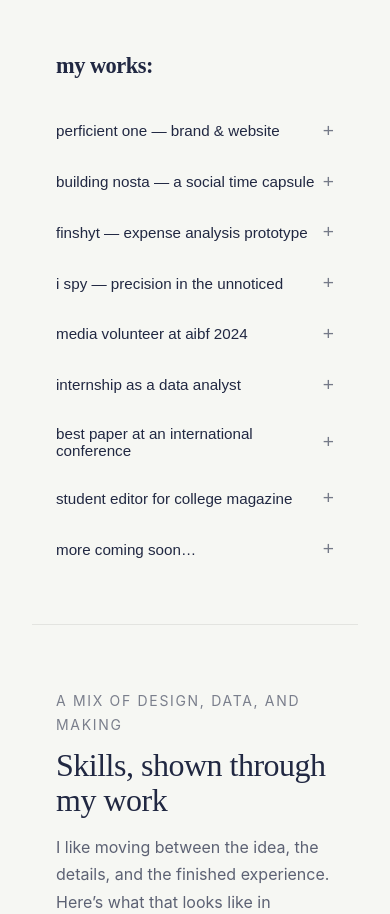
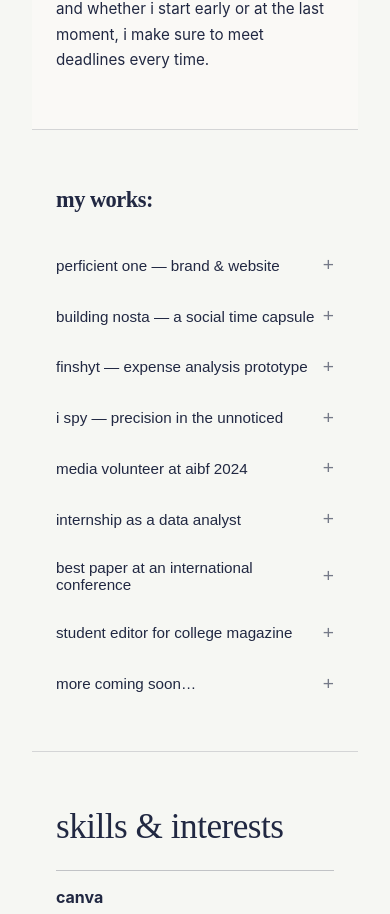
Before and after one commit to phutcop/portfolio, a React (Vite) app in the folder myPortfolio/: page / in a window 390 px wide. Shown: the part 1057-1971 px from the top of the page. Built offline with nearby package versions, Linux system fonts and the light colour scheme.

Commit message:
Restore portfolio section flow and simplify skills

```diff
--- a/myPortfolio/src/App.jsx
+++ b/myPortfolio/src/App.jsx
@@ -95,11 +95,11 @@ function App() {
 
       {/* MAIN CONTENT */}
       <main className="content">
-        <Home />
-        <About />
-        <Work />
-        <Skills />
-        <ContactPage />
+        <section id="home" className="section home"><Home /></section>
+        <section id="about" className="section about-section"><About /></section>
+        <section id="works" className="section work"><Work /></section>
+        <section id="skills" className="section skills"><Skills /></section>
+        <section id="contact" className="section contact"><ContactPage /></section>
       </main>
 
       {/* 🐯 TIGER */}
--- a/myPortfolio/src/components/About.jsx
+++ b/myPortfolio/src/components/About.jsx
@@ -4,7 +4,7 @@ function About() {
   };
 
   return (
-    <section id="about" className="section about-section">
+    <div className="about-inner">
       {/* BIG FADED WORD */}
       <div className="about-bg-word">about</div>
 
@@ -41,7 +41,7 @@ function About() {
           </button>
         </div>
       </div>
-    </section>
+    </div>
   );
 }
 
--- a/myPortfolio/src/components/Skills.jsx
+++ b/myPortfolio/src/components/Skills.jsx
@@ -1,91 +1,41 @@
 function Skills() {
-  const scrollTo = (id) => {
-    document.getElementById(id)?.scrollIntoView({ behavior: "smooth" });
-  };
-
   const skills = [
-    {
-      area: "Brand & visual design",
-      tools: "CorelDRAW · Canva",
-      proof: "Created Perficient One’s logo and visual identity, then carried the system into its website and brand materials.",
-      standout: "I connect visual choices to how a brand works in the real world, beyond a moodboard.",
-    },
-    {
-      area: "Front-end development",
-      tools: "HTML · CSS · React",
-      proof: "Built responsive experiences for the Perficient One website and Nosta’s public landing page and waitlist.",
-      standout: "I pay attention to how content, navigation, and layout hold together on both desktop and mobile.",
-    },
-    {
-      area: "Data analysis & visualisation",
-      tools: "Power BI · reporting",
-      proof: "At CNET Technologies, analysed leads across features and prepared reports; Finshyt applies that lens to spending data.",
-      standout: "I look for the useful pattern in a dataset, then make it easier for someone else to understand.",
-    },
-    {
-      area: "Python & prototyping",
-      tools: "Python · FastAPI",
-      proof: "Finshyt uses a Python API to explore annual ledgers, monthly and category trends, and answers grounded in transactions.",
-      standout: "I can take an idea from raw records toward a working product flow, while being clear about what is still a prototype.",
-    },
-    {
-      area: "Media & communication",
-      tools: "Video editing · writing",
-      proof: "At AIBF 2024, wrote event notes, press notes, and articles during the 10-day festival; I also work with video editing.",
-      standout: "I enjoy making information clear and engaging, whether it is a project story, a report, or a visual edit.",
-    },
+    ["canva", "i make niche designs that fit the idea, instead of looking like another template."],
+    ["coreldraw", "i care about the little details in a logo; perficient one gave me plenty to get right."],
+    ["power bi", "i turn a messy sheet into a report someone can actually use, like i did with leads at cnet."],
+    ["html & css", "i like making a layout feel just as considered on a phone as it does on a laptop."],
+    ["react", "i use components to make interactive ideas easier to build and keep improving."],
+    ["python", "i use it to make data ideas work, including the ledger analysis behind finshyt."],
+    ["video editing", "i know when to cut: the best part of a story deserves the screen time."],
+    ["acting", "it has taught me that how you say something matters as much as what you say."],
+    ["travelling", "new places make me notice details i would have missed at home."],
+    ["minecraft", "it taught me lava can be behind any block. look before you dig."],
+    ["poker", "it taught me to make decisions with incomplete information and keep a straight face."],
+    ["coffee", "it prepares me for the fact that life can be bitter too."],
   ];
 
   return (
-    <section id="skills" className="section skills">
+    <div className="skills-inner">
       <div className="about-bg-word" aria-hidden="true">skills</div>
       <div className="skills-wrapper">
-        <div className="skills-heading">
-          <p className="skills-eyebrow">A mix of design, data, and making</p>
-          <h2 className="skills-title">Skills, shown through my work</h2>
-          <p className="skills-intro">
-            I like moving between the idea, the details, and the finished experience.
-            Here’s what that looks like in practice.
-          </p>
-        </div>
-
-        <div className="skills-table-wrap">
-          <table className="skills-table">
-            <thead>
-              <tr>
-                <th scope="col">Skill</th>
-                <th scope="col">Project proof</th>
-                <th scope="col">My approach</th>
-              </tr>
-            </thead>
-            <tbody>
-              {skills.map((skill) => (
-                <tr key={skill.area}>
-                  <th scope="row">
-                    <span className="skill-area">{skill.area}</span>
-                    <span className="skill-tools">{skill.tools}</span>
-                  </th>
-                  <td data-label="Project proof">{skill.proof}</td>
-                  <td data-label="My approach">{skill.standout}</td>
-                </tr>
-              ))}
-            </tbody>
-          </table>
-        </div>
-
-        <p className="skills-interests">
-          <span>Outside work</span> Acting, travel, Minecraft, and poker keep me curious about people, places, and how things fit together.
-        </p>
-
+        <h2 className="skills-title">skills & interests</h2>
+        <ul className="skills-grid">
+          {skills.map(([name, description]) => (
+            <li className="skill-note" key={name}>
+              <h3>{name}</h3>
+              <p>{description}</p>
+            </li>
+          ))}
+        </ul>
         <button
           className="scroll-down"
-          onClick={() => scrollTo("contact")}
+          onClick={() => document.getElementById("contact")?.scrollIntoView({ behavior: "smooth" })}
           aria-label="Scroll to contact"
         >
           ↓
         </button>
       </div>
-    </section>
+    </div>
   );
 }
 
--- a/myPortfolio/src/components/Work.jsx
+++ b/myPortfolio/src/components/Work.jsx
@@ -95,7 +95,7 @@ function Work() {
   ];
 
   return (
-    <section id="works" className="section work">
+    <div className="work-inner">
       <div className="about-bg-word" aria-hidden="true">works</div>
       <div className="work-wrapper">
         <h2 className="work-title">my works:</h2>
@@ -141,7 +141,7 @@ function Work() {
           ↓
         </button>
       </div>
-    </section>
+    </div>
   );
 }
 
--- a/myPortfolio/src/index.css
+++ b/myPortfolio/src/index.css
@@ -175,8 +175,7 @@ p {
    WORK / PROJECTS
 ====================== */
 .work {
-  max-width: 1100px;
-  margin: 0 auto;
+  width: 100%;
 }
 
 .projects {
@@ -208,191 +207,76 @@ p {
 /* ======================
    SKILLS
 ====================== */
-.skills {
-  text-align: left;
+.skills-inner,
+.skills-wrapper {
+  width: 100%;
 }
 
 .skills-wrapper {
-  width: 100%;
-  max-width: 1180px;
+  max-width: 1080px;
+  margin-inline: auto;
+}
+
+@media (min-width: 769px) {
+  .skills-wrapper {
+    padding-right: clamp(6rem, 9vw, 10rem);
+  }
 }
 
 .skills-title {
-  margin: 0;
+  margin: 0 0 2rem;
   text-align: left;
-  font-size: clamp(2rem, 3vw, 2.8rem);
+  font-size: clamp(2.2rem, 3.3vw, 3.2rem);
   line-height: 1.1;
 }
 
-.skills-eyebrow {
-  margin-bottom: 0.7rem;
-  color: rgba(33, 40, 66, 0.58);
-  font-size: 0.875rem;
-  letter-spacing: 0.12em;
-  text-transform: uppercase;
+.skills-grid {
+  display: grid;
+  grid-template-columns: repeat(2, minmax(0, 1fr));
+  column-gap: clamp(2rem, 5vw, 5rem);
+  margin: 0;
+  padding: 0;
+  list-style: none;
 }
 
-.skills-intro {
-  max-width: 44rem;
-  margin-top: 1rem;
-  color: rgba(33, 40, 66, 0.72);
-  font-size: 1rem;
+.skill-note {
+  display: grid;
+  grid-template-columns: minmax(6rem, 0.35fr) minmax(0, 1fr);
+  gap: 1rem;
+  align-items: start;
+  padding: 1.05rem 0;
+  border-top: 1px solid var(--border-subtle);
 }
 
-.skills-table-wrap {
-  margin-top: clamp(2rem, 3vw, 2.75rem);
-  overflow: visible;
+.skill-note h3 {
+  font-family: "Inter", system-ui, sans-serif;
+  font-size: 1rem;
+  font-weight: 650;
+  letter-spacing: 0;
+  text-transform: lowercase;
 }
 
-.skills-table {
-  width: 100%;
-  border-collapse: collapse;
-  table-layout: fixed;
-  text-align: left;
-}
-
-.skills-table th,
-.skills-table td {
-  padding: 0.95rem 1.1rem;
-  border-bottom: 1px solid var(--border-subtle);
-  vertical-align: top;
+.skill-note p {
+  color: rgba(33, 40, 66, 0.76);
   font-size: 1rem;
   line-height: 1.55;
-  overflow-wrap: anywhere;
-}
-
-.skills-table thead th {
-  border-top: 1px solid var(--border-subtle);
-  color: rgba(33, 40, 66, 0.62);
-  font-size: 0.875rem;
-  font-weight: 600;
-}
-
-.skills-table thead th:first-child,
-.skills-table tbody th {
-  width: 24%;
-  padding-left: 0;
-}
-
-.skills-table thead th:nth-child(2) {
-  width: 40%;
-}
-
-.skills-table thead th:nth-child(3) {
-  width: 36%;
-}
-
-.skills-table tbody th {
-  text-align: left;
-  font-weight: 600;
-}
-
-.skill-area,
-.skill-tools {
-  display: block;
-}
-
-.skill-tools {
-  margin-top: 0.25rem;
-  color: rgba(33, 40, 66, 0.62);
-  font-size: 0.875rem;
-  font-weight: 400;
-}
-
-.skills-table tbody td {
-  color: rgba(33, 40, 66, 0.78);
-}
-
-.skills-interests {
-  max-width: 58rem;
-  margin-top: 1.35rem;
-  color: rgba(33, 40, 66, 0.7);
-  font-size: 0.95rem;
-}
-
-.skills-interests span {
-  margin-right: 0.55rem;
-  color: var(--text-main);
-  font-weight: 600;
-}
-
-@media (min-width: 769px) and (max-height: 900px) {
-  .skills.section {
-    padding-top: 3.5rem;
-    padding-bottom: 3.5rem;
-  }
-
-  .skills-table th,
-  .skills-table td {
-    padding-top: 0.75rem;
-    padding-bottom: 0.75rem;
-  }
-}
-
-@media (max-width: 900px) {
-  .skills-table th,
-  .skills-table td {
-    padding-right: 0.7rem;
-    padding-left: 0.7rem;
-    font-size: 0.95rem;
-  }
-
-  .skills-table thead th:first-child,
-  .skills-table tbody th {
-    width: 28%;
-  }
 }
 
 @media (max-width: 768px) {
   .skills-title {
-    font-size: 2rem;
+    margin-bottom: 1.5rem;
+    font-size: 2.2rem;
     text-align: left;
   }
 
-  .skills-table-wrap {
-    margin-top: 1.75rem;
+  .skills-grid {
+    grid-template-columns: 1fr;
   }
 
-  .skills-table,
-  .skills-table tbody,
-  .skills-table tr,
-  .skills-table th,
-  .skills-table td {
-    display: block;
-    width: 100%;
-  }
-
-  .skills-table thead {
-    position: absolute;
-    width: 1px;
-    height: 1px;
-    overflow: hidden;
-    clip-path: inset(50%);
-    white-space: nowrap;
-  }
-
-  .skills-table tbody tr {
+  .skill-note {
+    grid-template-columns: minmax(0, 1fr);
+    gap: 0.25rem;
     padding: 1rem 0;
-    border-bottom: 1px solid var(--border-subtle);
-  }
-
-  .skills-table tbody th,
-  .skills-table tbody td {
-    padding: 0.3rem 0;
-    border: 0;
-  }
-
-  .skills-table tbody td::before {
-    display: block;
-    margin: 0.55rem 0 0.15rem;
-    color: rgba(33, 40, 66, 0.62);
-    content: attr(data-label);
-    font-size: 0.875rem;
-    font-weight: 600;
-  }
-
-  .skills-interests {
-    margin-top: 1.2rem;
   }
 }
 
--- a/myPortfolio/src/pages/ContactPage.jsx
+++ b/myPortfolio/src/pages/ContactPage.jsx
@@ -28,7 +28,7 @@ function Contact() {
   };
 
   return (
-    <section id="contact" className="section contact">
+    <div className="contact-inner">
       <div className="about-bg-word" aria-hidden="true">contact</div>
       <div className="contact-wrapper">
 
@@ -100,7 +100,7 @@ function Contact() {
         </div>
 
       </div>
-    </section>
+    </div>
   );
 }
 
--- a/myPortfolio/src/pages/Home.jsx
+++ b/myPortfolio/src/pages/Home.jsx
@@ -27,7 +27,7 @@ function Home() {
   };
 
   return (
-    <section id="home" className="section home">
+    <div className="home-inner">
       <div className="home-content">
         <h1 className="home-title">
           hi, <br />
@@ -52,7 +52,7 @@ function Home() {
       >
         ↓
       </button>
-    </section>
+    </div>
   );
 }
 
--- a/myPortfolio/src/styles/global.css
+++ b/myPortfolio/src/styles/global.css
@@ -29,7 +29,8 @@ body {
   color: var(--text-main);
   line-height: 1.6;
 
-  overflow: hidden; /* 🔒 DISABLE MANUAL SCROLL */
+  overflow-x: hidden;
+  overflow-y: auto;
 }
 
 /* =========================
@@ -123,7 +124,7 @@ body {
   margin-left: 220px;
   width: calc(100% - 220px);
 
-  scroll-snap-type: y mandatory;
+  scroll-snap-type: none;
   scroll-behavior: smooth;
 }
 
@@ -141,7 +142,23 @@ body {
   display: flex;
   align-items: center;
 
-  scroll-snap-align: start;
+  scroll-snap-align: none;
+}
+
+.content > .section + .section {
+  border-top: 1px solid rgba(33, 40, 66, 0.16);
+}
+
+.home-inner,
+.about-inner,
+.work-inner,
+.skills-inner,
+.contact-inner {
+  width: 100%;
+}
+
+.work-wrapper {
+  margin-inline: auto;
 }
 
 /* =========================
@@ -1336,6 +1353,29 @@ body {
 .project-link:hover {
   opacity: 0.6;
 }
+
+/* Keep one natural scroll path on phones. */
+@media (max-width: 768px) {
+  .content {
+    height: auto;
+    overflow: visible;
+    scroll-snap-type: none;
+  }
+
+  .content > .section {
+    min-height: auto !important;
+    padding: 3.5rem 1.5rem;
+    scroll-snap-align: none;
+    opacity: 1;
+    transform: none;
+  }
+
+  .content > .home {
+    min-height: 65svh !important;
+    padding-top: max(5rem, 12vh);
+    align-items: flex-start;
+  }
+}
 .project-link {
   text-decoration: none;
   border-bottom: 1px solid currentColor;
```
